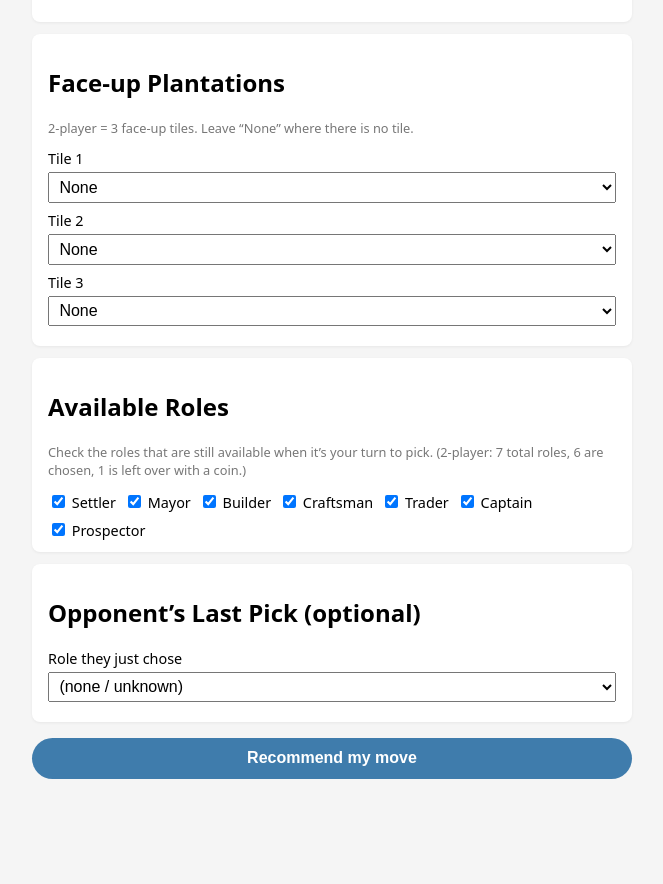
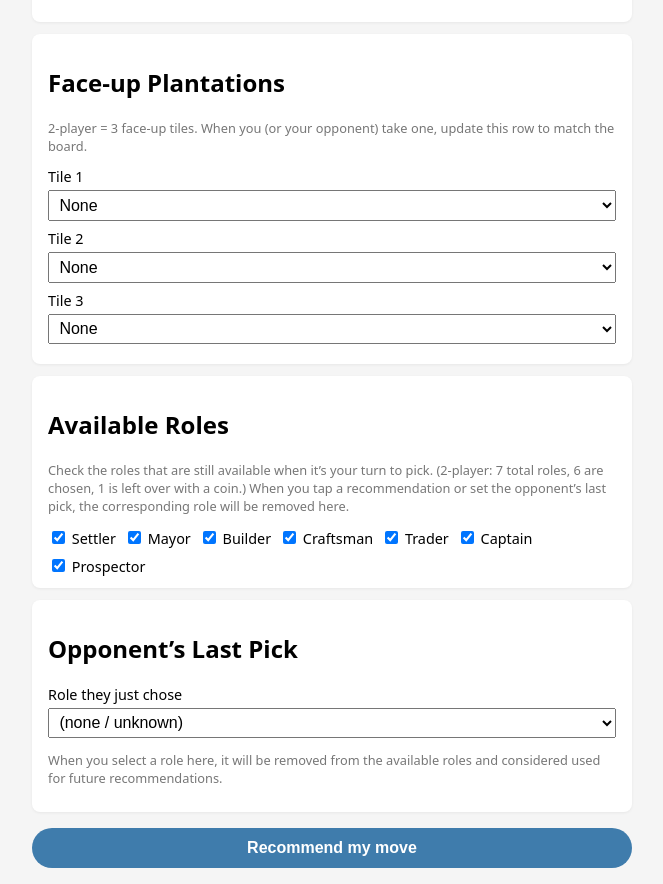
Before and after one commit to patrickrbarry/puerto-rico-helper, a plain HTML site: page index.html in a window 1280 px wide. Shown: the part 605-1489 px from the top of the page, without its empty margins (308-971 px from the left). Before the commit the page ends 1400 px from the top, so only its background shows below. Drawn offline with Linux system fonts and the light colour scheme.

Commit message:
Revise hints and titles in index.html
Updated hints and section titles for clarity.

```diff
--- a/index.html
+++ b/index.html
@@ -56,7 +56,10 @@
 
     <section class="card">
       <h2>Face-up Plantations</h2>
-      <p class="hint">2-player = 3 face-up tiles. Leave “None” where there is no tile.</p>
+      <p class="hint">
+        2-player = 3 face-up tiles. When you (or your opponent) take one,
+        update this row to match the board.
+      </p>
 
       <div class="field-row">
         <label for="p1">Tile 1</label>
@@ -98,6 +101,8 @@
       <p class="hint">
         Check the roles that are still available when it’s your turn to pick.
         (2-player: 7 total roles, 6 are chosen, 1 is left over with a coin.)
+        When you tap a recommendation or set the opponent’s last pick, the
+        corresponding role will be removed here.
       </p>
       <div class="roles">
         <label><input type="checkbox" class="role" value="Settler" checked /> Settler</label>
@@ -111,7 +116,7 @@
     </section>
 
     <section class="card">
-      <h2>Opponent’s Last Pick (optional)</h2>
+      <h2>Opponent’s Last Pick</h2>
       <div class="field-row">
         <label for="opp-last-role">Role they just chose</label>
         <select id="opp-last-role">
@@ -125,6 +130,10 @@
           <option value="Prospector">Prospector</option>
         </select>
       </div>
+      <p class="hint">
+        When you select a role here, it will be removed from the available roles and
+        considered used for future recommendations.
+      </p>
     </section>
 
     <button id="recommend-btn">Recommend my move</button>
```
